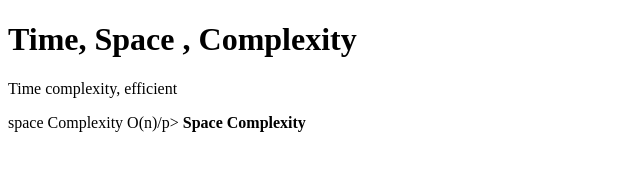
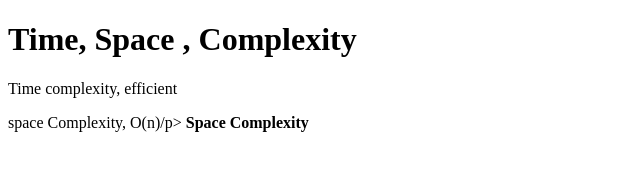
Before and after one commit to acciojob/time-and-space-complexity-ASJAT123, a website: page main.html in a window 1280 px wide. Shown: the full height of the page, 0-640 px from the left. Drawn offline with Linux system fonts and the light colour scheme.

Commit message:
created a submission

```diff
--- a/main.html
+++ b/main.html
@@ -12,7 +12,7 @@
 </script>
 	<h1>Time, Space , Complexity</h1>
 	<p>Time complexity, efficient</p>
-	<p>space Complexity O(n)/p>
+	<p>space Complexity, O(n)/p>
 		<b>Space Complexity</b>
 
 </body>
```
